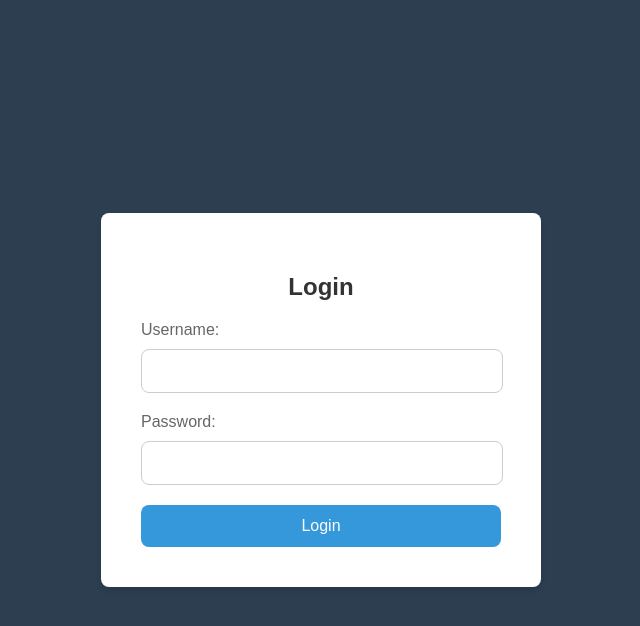
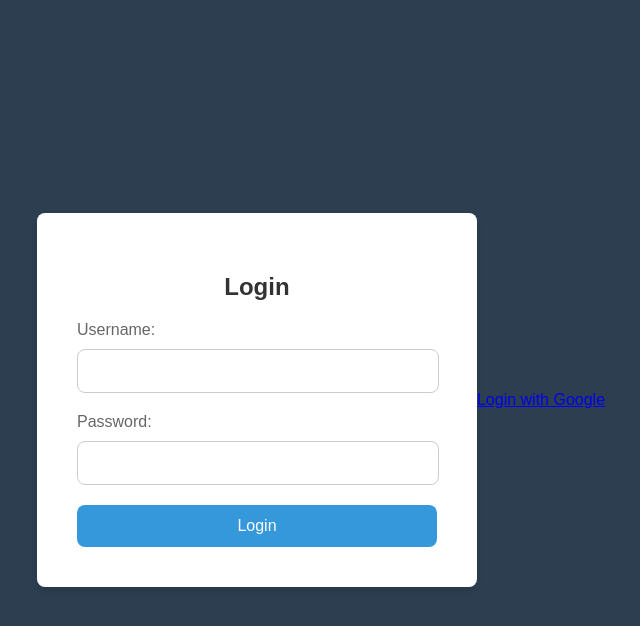
Before and after one commit to ilkerozgen/CS458-Project1, a Flask app: page / in a window 1280 px wide. Shown: the top 626 px of the page, without its empty margins (319-959 px from the left). Run offline with Flask 3, Linux system fonts and the light colour scheme.

Commit message:
Update login.html

```diff
--- a/GoogleLogin/templates/login.html
+++ b/GoogleLogin/templates/login.html
@@ -20,6 +20,7 @@
       </div>
       <button type="submit">Login</button>
     </form>
+    <a href="/google-login">Login with Google</a>
   </div>
 </body>
 </html>
```
